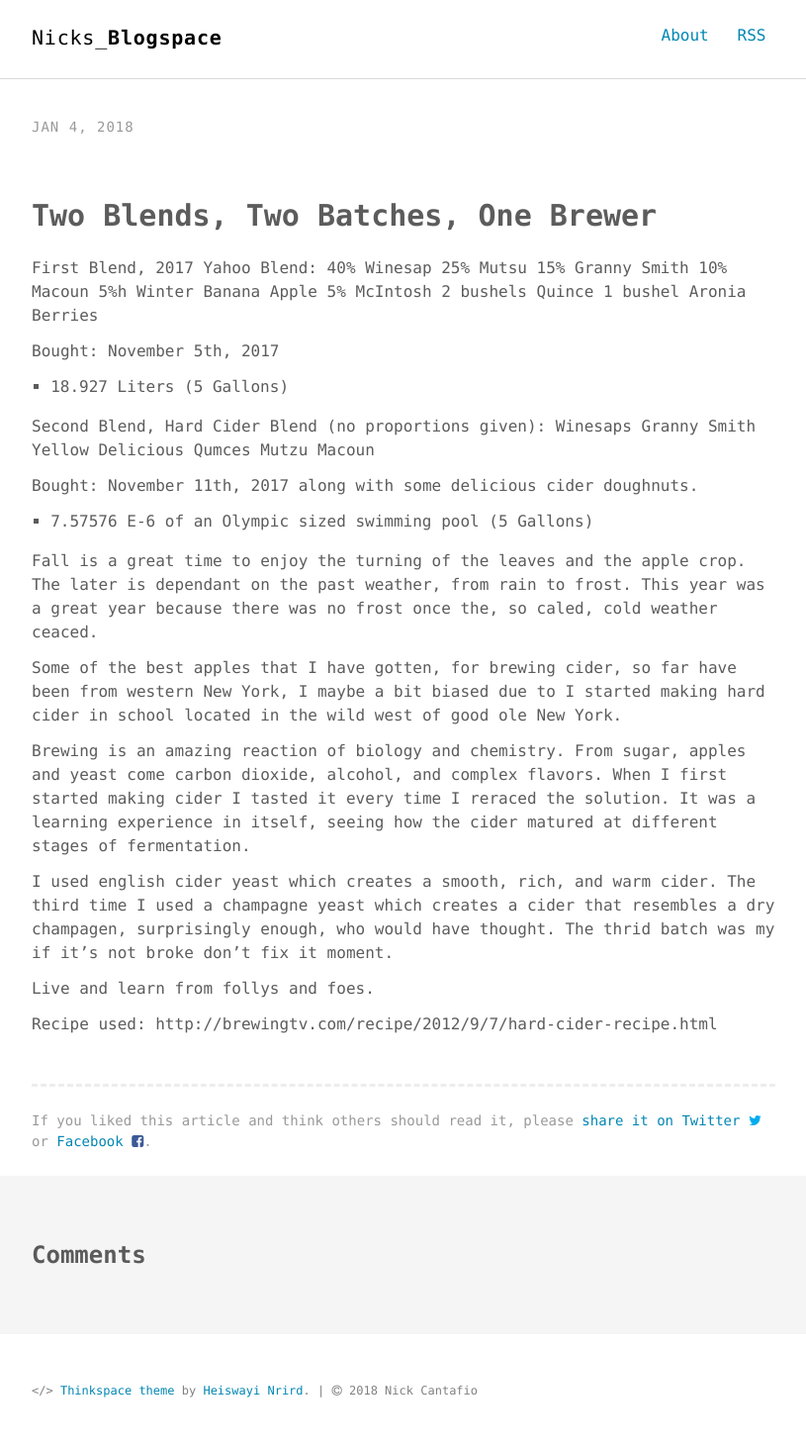
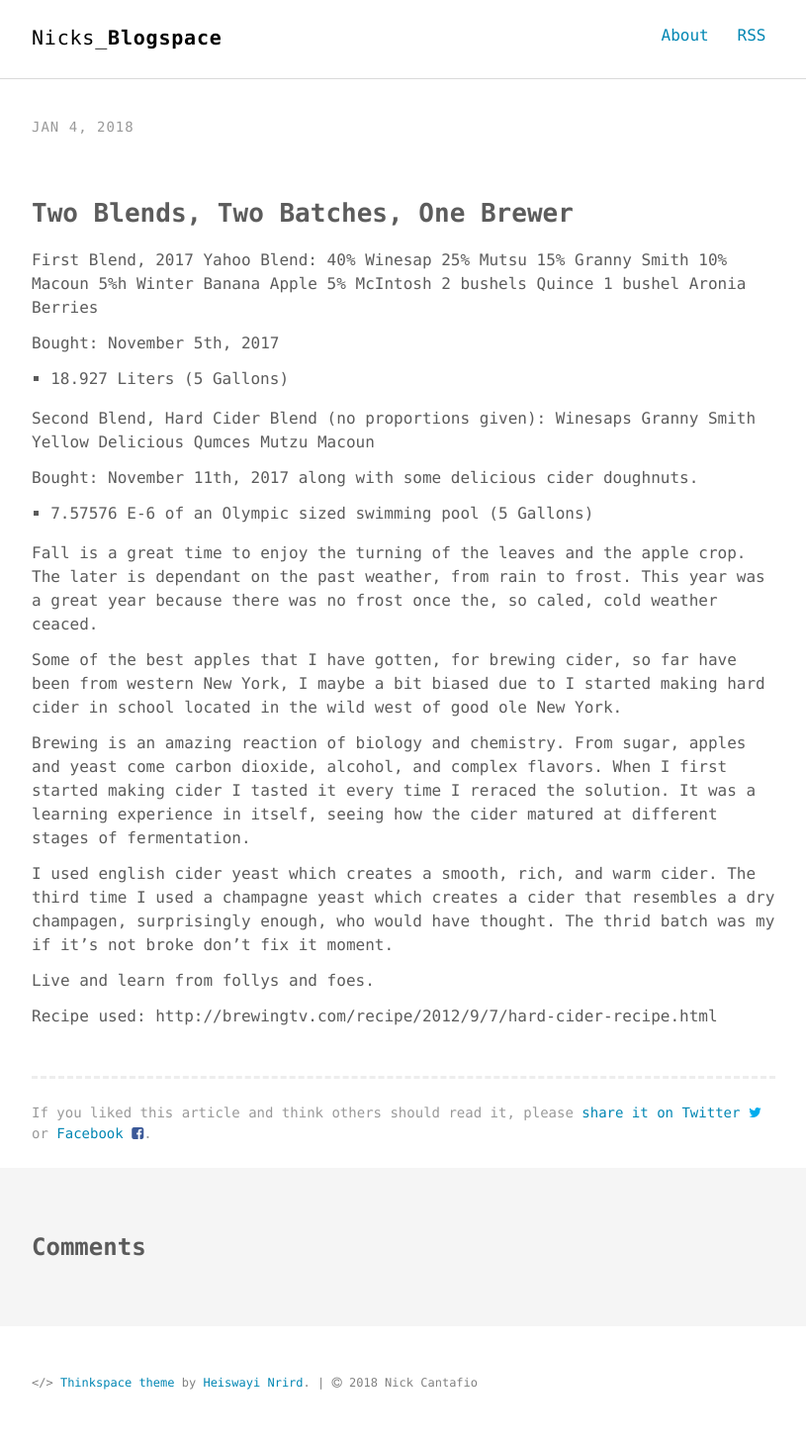
Before and after one commit to nickcanny/nickcanny.github.io, a Jekyll site: the page built from _posts/2017-11-11-Apple_Cider.md, in a window 1280 px wide. Shown: the whole page at 99% size, without its empty margins (232-1047 px from the left). Built offline with Jekyll 4.4.1, drawn with Linux system fonts in a browser that asks for light colours; our own code applies the rules of GitHub Pages for plain Markdown files; comment, search, counter and statistics services are not loaded.

```diff
--- a/_posts/2017-11-11-Apple_Cider.md
+++ b/_posts/2017-11-11-Apple_Cider.md
@@ -6,8 +6,7 @@ description: "All the way to the core"
 keywords: "Core",'Apple','Hard Cider','Old fashioned'
 ---
 
-
-# Two Blends, Two Batches, One Brewer
+## Two Blends, Two Batches, One Brewer
 
 First Blend, 2017 Yahoo Blend:
 40% Winesap
```
